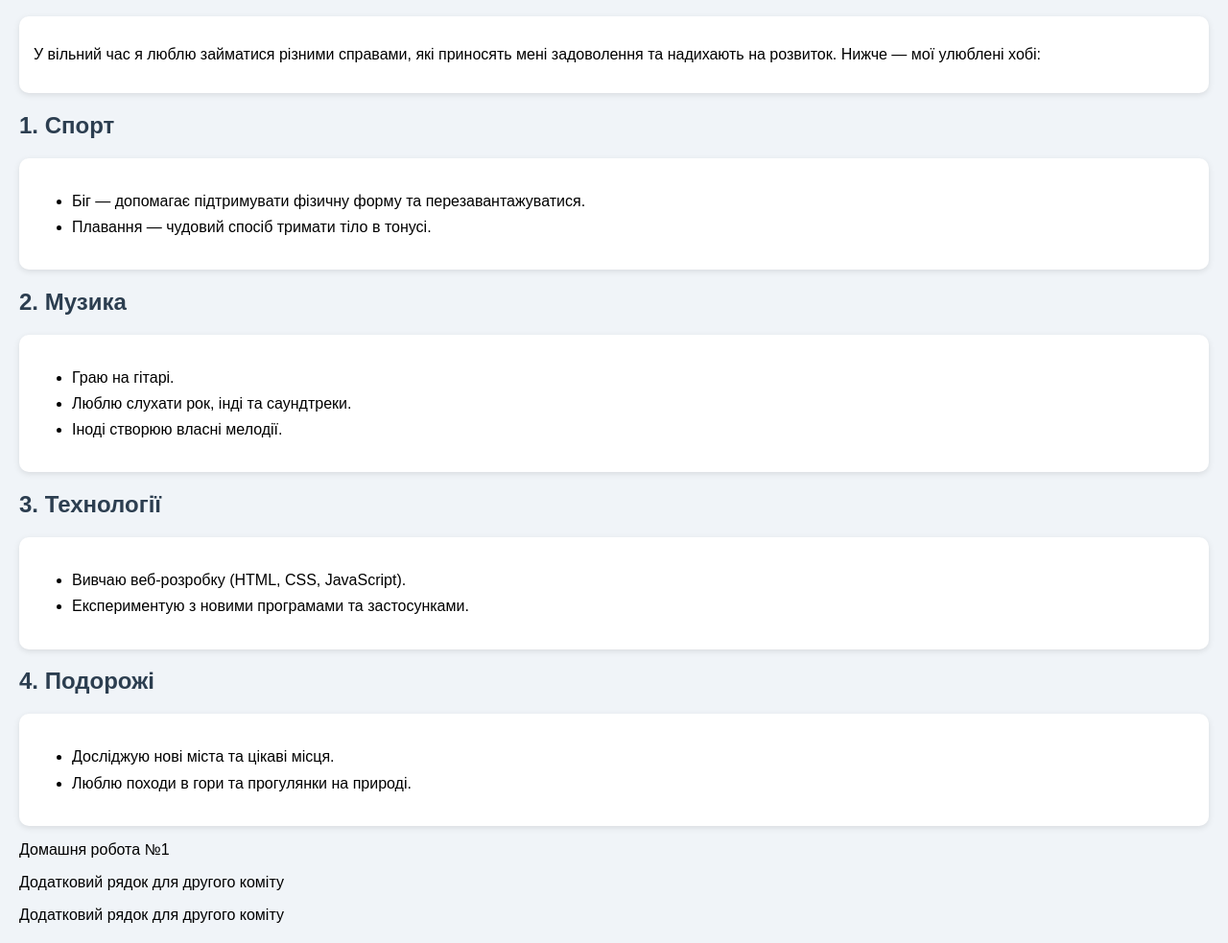
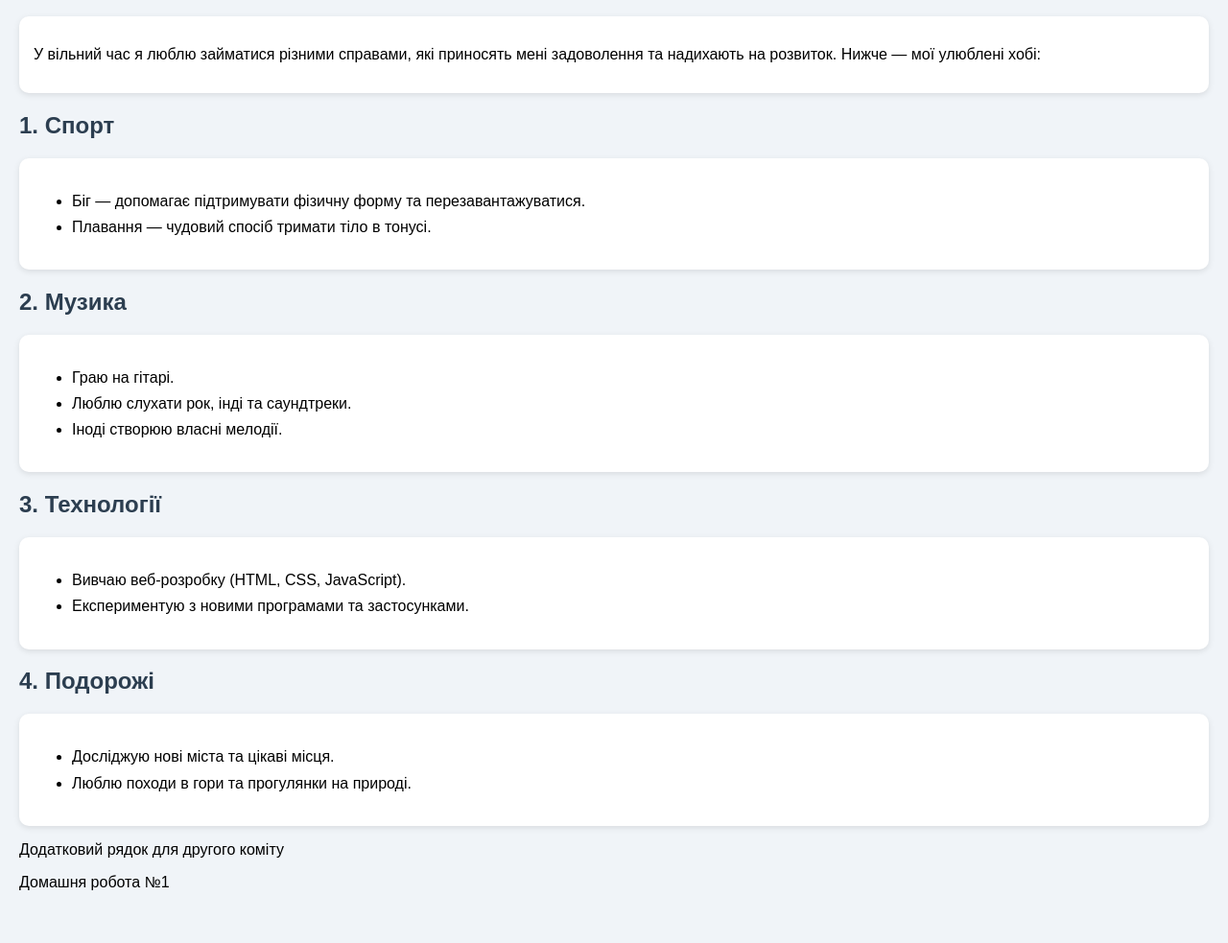
Before and after one commit to BALINA83/homework-1, a plain HTML site: page index.html in a window 1280 px wide. Shown: the part 111-1094 px from the top of the page at 96% size. After the commit the page ends 1060 px from the top, so only its background shows below. Drawn offline with Linux system fonts and the light colour scheme.

Commit message:
second commit hw-01

```diff
--- a/index.html
+++ b/index.html
@@ -121,6 +121,7 @@
         </ul>
 
     </div>
+<p>Додатковий рядок для другого коміту</p>
 
 </body>
 
@@ -128,7 +129,3 @@
 <footer>
     <p>Домашня робота №1</p>
 </footer>
-<p>Додатковий рядок для другого коміту</p>
-<footer>
-    <p>Додатковий рядок для другого коміту</p>
-</footer>
```
